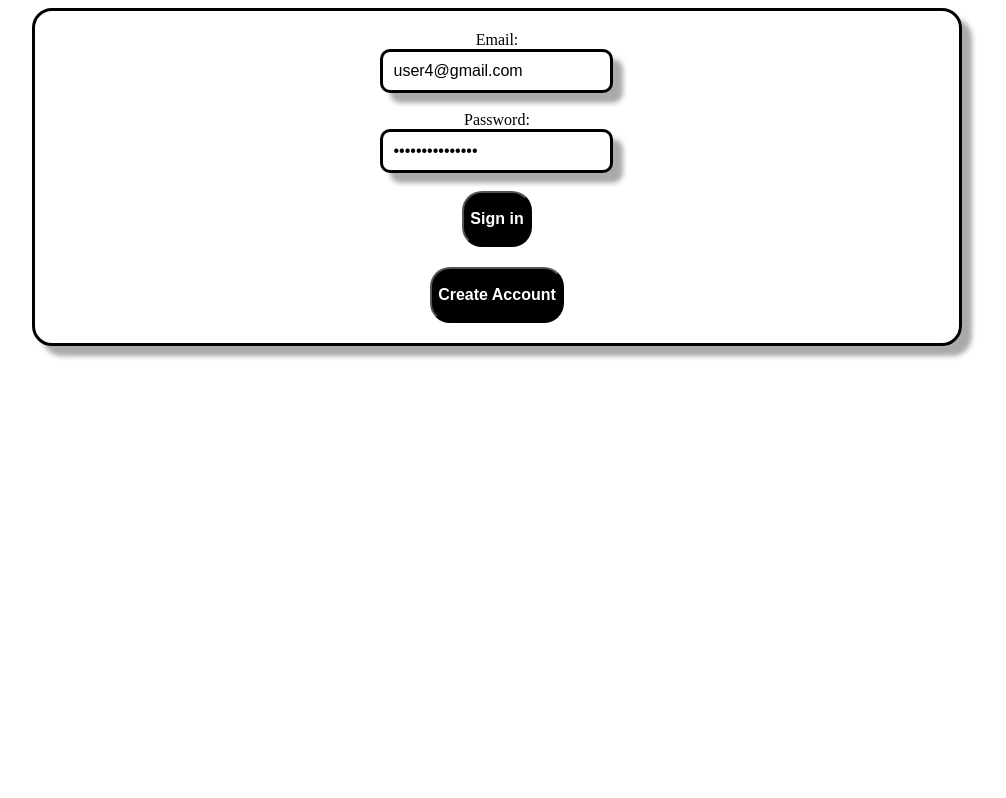
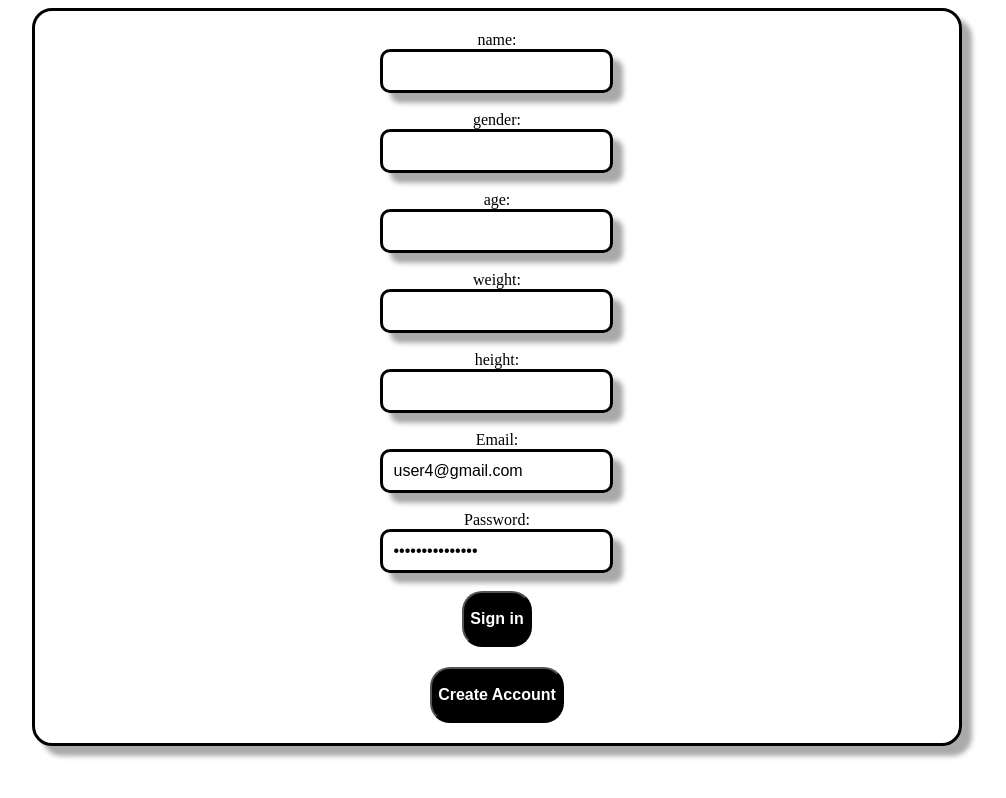
Before and after one commit to gojodev/Sports-Arena, a website: page public/login.html in a window 1280 px wide. Shown: the whole page, without its empty margins (143-1149 px from the left). Drawn offline with Linux system fonts and the light colour scheme; no server answers.

Commit message:
added in more input forms + backups

```diff
--- a/public/login.html
+++ b/public/login.html
@@ -13,6 +13,36 @@
     <div id="loginContainer" class="box-shadow">
         <!-- <form id="loginForm">
         </form> -->
+
+        <label for="name">name:</label><br>
+        <input type="name" id="name" name="name" class="loginInputBar box-shadow">
+
+        <br>
+        <br>
+
+        <label for="gender">gender:</label><br>
+        <input type="gender" id="gender" name="gender" class="loginInputBar box-shadow">
+
+        <br>
+        <br>
+
+        <label for="age">age:</label><br>
+        <input type="age" id="age" name="age" class="loginInputBar box-shadow">
+
+        <br>
+        <br>
+
+        <label for="weight">weight:</label><br>
+        <input type="weight" id="weight" name="weight" class="loginInputBar box-shadow">
+
+        <br>
+        <br>
+
+        <label for="height">height:</label><br>
+        <input type="height" id="height" name="height" class="loginInputBar box-shadow">
+
+        <br>
+        <br>
 
         <label for="email">Email:</label><br>
         <input type="text" id="email" name="email" class="loginInputBar box-shadow">
```
Also changed, not shown: userCreds.json (added, +14 -0 lines).
